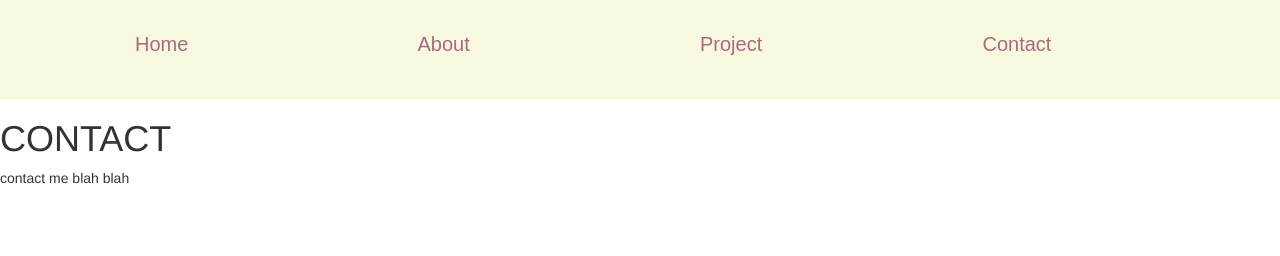
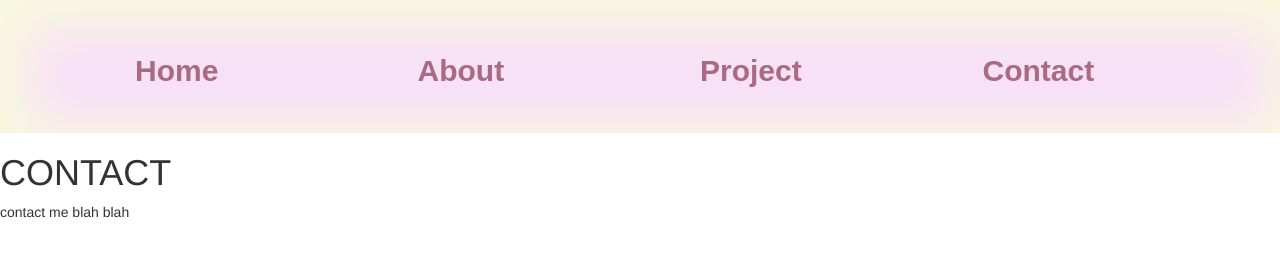
Before and after one commit to awong1995/awong1995.github.io, a plain HTML site: page contact.html in a window 1280 px wide. Drawn offline with Linux system fonts and the light colour scheme.

Commit message:
Background & Links
Background was edited

```diff
--- a/about.css
+++ b/about.css
@@ -1,14 +1,16 @@
 .links {
   padding-left: 50px;
-  padding-top: 30px;
+  padding-top: 50px;
   padding-bottom: 30px;
-  background-color: #f8f8df;
+  background-color: #f8dff8;
   background-size: cover;
+  box-shadow:10px 10px 50px 20px #f8f8df inset;
 }
 
 .links li{
   font-family: 'Shift', sans-serif;
-  font-size: 20px;
+  font-size: 30px;
+  font-weight: bold;
   display: inline;
 }
 
--- a/contact.css
+++ b/contact.css
@@ -1,14 +1,16 @@
 .links {
   padding-left: 50px;
-  padding-top: 30px;
+  padding-top: 50px;
   padding-bottom: 30px;
-  background-color: #f8f8df;
+  background-color: #f8dff8;
   background-size: cover;
+  box-shadow:10px 10px 50px 20px #f8f8df inset;
 }
 
 .links li{
   font-family: 'Shift', sans-serif;
-  font-size: 20px;
+  font-size: 30px;
+  font-weight: bold;
   display: inline;
 }
 
--- a/main.css
+++ b/main.css
@@ -18,6 +18,10 @@
   padding-left: 200px;
 }
 
+.links {
+  background-color: #f8f8df;
+  padding-top: 10px;
+}
 
 .links a{
   color: #8d6a95;
--- a/projects.css
+++ b/projects.css
@@ -1,14 +1,16 @@
 .links {
   padding-left: 50px;
-  padding-top: 30px;
+  padding-top: 50px;
   padding-bottom: 30px;
-  background-color: #f8f8df;
+  background-color: #f8dff8;
   background-size: cover;
+  box-shadow:10px 10px 50px 20px #f8f8df inset;
 }
 
 .links li{
   font-family: 'Shift', sans-serif;
-  font-size: 20px;
+  font-size: 30px;
+  font-weight: bold;
   display: inline;
 }
 
```
Also changed, not shown: about.html (+2 -0 lines).
